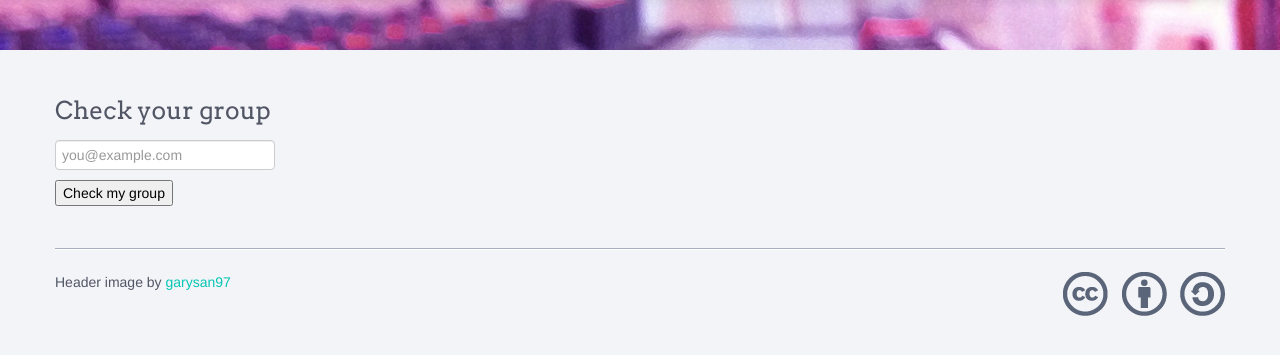
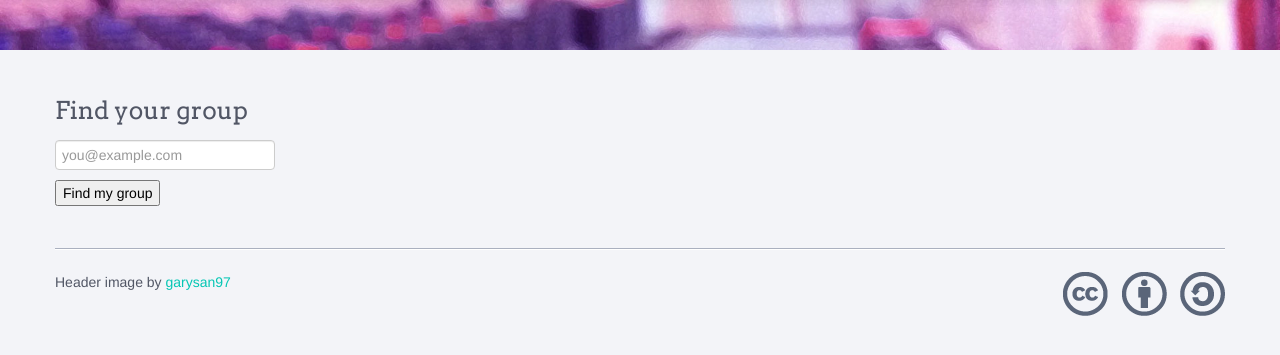
Before and after one commit to p2pu/mechanical-mooc, a Django app: page /groups/ in a window 1280 px wide. Shown: the part 60-415 px from the top of the page. Run offline with Django 3.2, Linux system fonts and the light colour scheme; parts of the project's set-up code (start-up, migrations or seed data) failed here and were passed over; some libraries are stand-ins or nearby versions.

Commit message:
Update copy

```diff
--- a/templates/groups/get_group.html
+++ b/templates/groups/get_group.html
@@ -7,14 +7,14 @@
         </div>
     </div>
     <div class="container">
-      <h3>Check your group</h3>
+      <h3>Find your group</h3>
       <form action="" method="POST">
         {% csrf_token %}
         <p><input name="email" type="email" placeholder="you@example.com"/></p>
-        <p><button type="submit">Check my group</button></p>
+        <p><button type="submit">Find my group</button></p>
       </form>
       {% if group %}
-        <p>You are in group {{group.number}}. You can reach your group by sending an email to {{group.address}}.</p>
+        <p>Drop a note to this ({{group.address}}) address - it will go to everyone in your group. Say "Hi" and get to know each other.</p>
       {% endif %}
       {% if problem %}
         <p class="alert-error">Sorry, we couldn't find your signup. Did you sign up with a different email address?</p>
```
